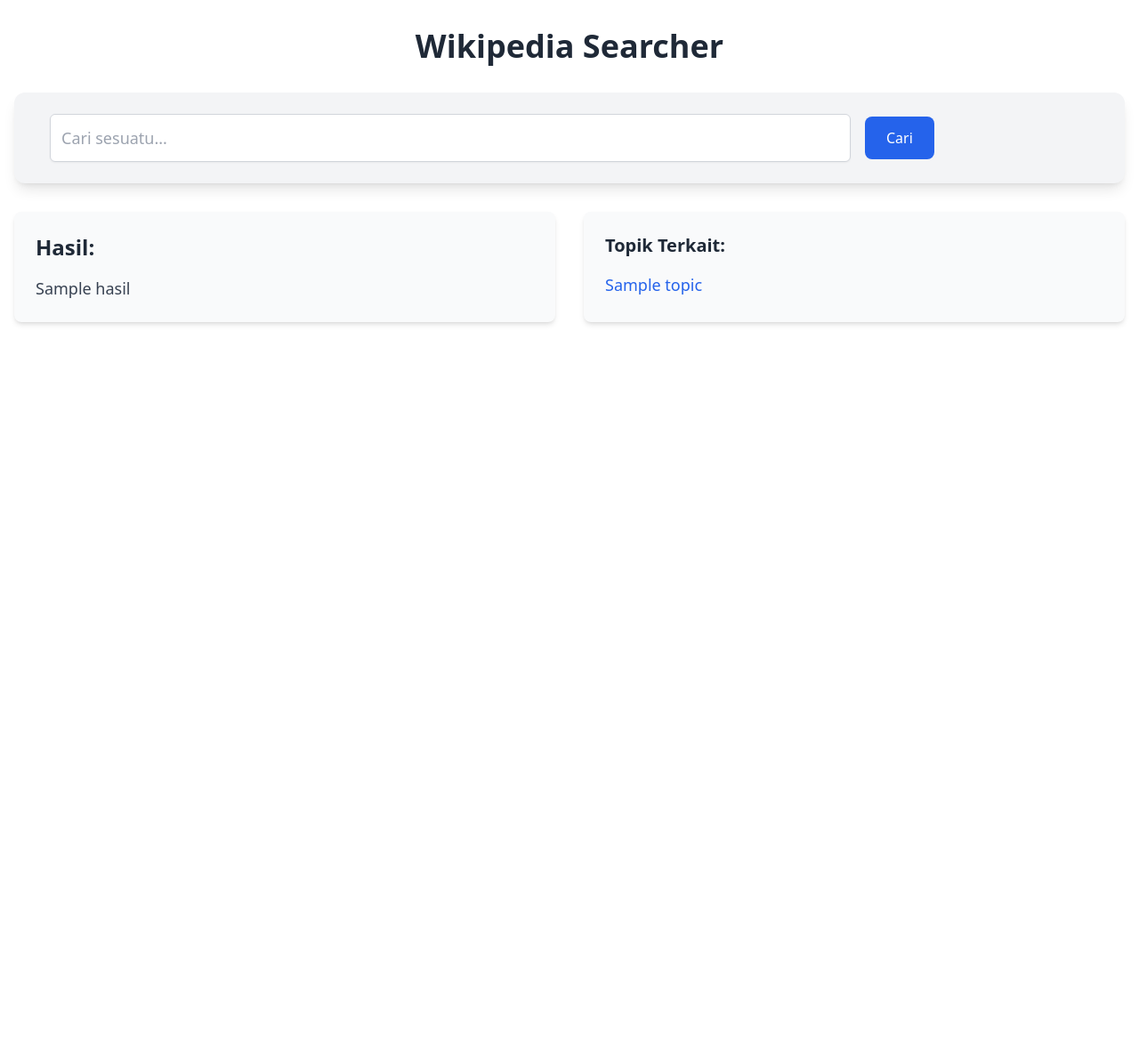
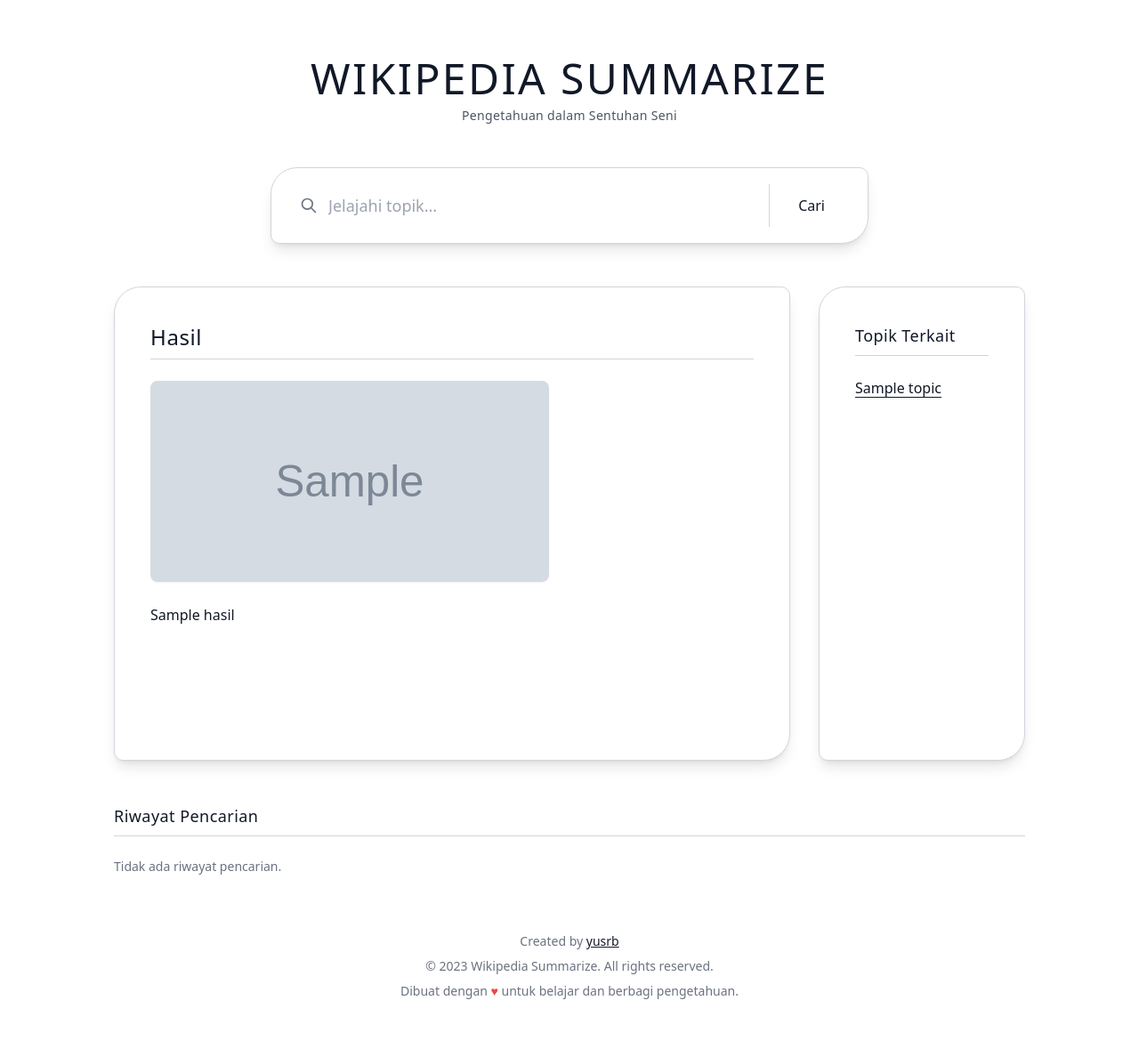
Before and after one commit to yusrb/wikipedia-summerize, a Django app: template project/base/templates/base/index.html in a window 1280 px wide. Shown: the whole page at 89% size. Before the commit the page ends 365 px from the top, so only its background shows below. Run offline with Django 5.2, Linux system fonts and the light colour scheme; the template is opened without the code that fills it: most values are stand-ins (such as "Sample title", 1, 10 or a date in 2020); grey boxes marked "Sample" are stand-in pictures; parts of the project's set-up code (start-up, migrations or seed data) failed here and were passed over; some libraries are stand-ins or nearby versions.

Commit message:
add image and history

```diff
--- a/project/base/templates/base/index.html
+++ b/project/base/templates/base/index.html
@@ -3,40 +3,75 @@
 {% block title %}Wikipedia Searcher{% endblock title %}
 
 {% block content %}
-<div class="max-w-7xl mx-auto px-4 py-8">
-    <h1 class="text-4xl font-bold text-center text-gray-800 mb-8">Wikipedia Searcher</h1>
+<style>
+    .curved-border {
+        border-radius: 30px 10px 30px 10px;
+    }
+</style>
 
-    <form id="search_form" method="post" class="flex flex-col md:flex-row items-center space-y-4 md:space-y-0 md:space-x-4 shadow-lg rounded-xl overflow-hidden bg-gray-100 p-6 mb-8">
+<div class="min-h-screen bg-white text-gray-900 flex flex-col items-center py-16 px-6 font-sans relative overflow-hidden">
+    <header class="w-full max-w-5xl mb-12 text-center relative z-10">
+        <h1 class="text-5xl font-extralight tracking-wider text-gray-900 uppercase">Wikipedia Summarize</h1>
+        <p class="text-sm text-gray-600 mt-2 font-light tracking-wide">Pengetahuan dalam Sentuhan Seni</p>
+    </header>
+
+    <form id="search_form" method="post" class="w-full max-w-2xl flex items-center bg-white p-4 curved-border shadow-lg mb-12 border border-gray-300 hover:border-gray-900 transition-all duration-300">
         {% csrf_token %}
-        <input type="text" id="search_input" name="search_input" placeholder="Cari sesuatu..." value="{{ request.POST.search_input }}" class="w-full md:w-3/4 p-3 border border-gray-300 rounded-md shadow-sm text-lg focus:outline-none focus:ring-2 focus:ring-blue-500" required>
-        <button type="submit" class="px-6 py-3 bg-blue-600 text-white rounded-lg hover:bg-blue-700 focus:ring-4 focus:ring-blue-300 transition w-full md:w-auto">Cari</button>
+        <div class="relative w-full">
+            <svg class="absolute left-4 top-1/2 transform -translate-y-1/2 w-5 h-5 text-gray-500" fill="none" stroke="currentColor" viewBox="0 0 24 24" xmlns="http://www.w3.org/2000/svg"><path stroke-linecap="round" stroke-linejoin="round" stroke-width="2" d="M21 21l-6-6m2-5a7 7 0 11-14 0 7 7 0 0114 0z"></path></svg>
+            <input type="text" id="search_input" name="search_input" placeholder="Jelajahi topik..." value="{{ request.POST.search_input }}" class="w-full pl-12 pr-5 py-3 text-gray-900 bg-transparent focus:outline-none text-lg font-light" required>
+        </div>
+        <button type="submit" class="px-8 py-3 text-gray-900 bg-transparent border-l border-gray-300 hover:bg-gray-100 rounded-r-full transition-all duration-300">Cari</button>
     </form>
 
     {% if error %}
-        <p class="text-red-500 text-center mb-4 text-lg">{{ error }}</p>
+        <p class="text-red-500 text-sm mb-10 font-light text-center tracking-wide">{{ error }}</p>
     {% endif %}
 
-    <div class="grid grid-cols-1 md:grid-cols-2 gap-8">
+    <div class="w-full max-w-5xl grid grid-cols-1 md:grid-cols-4 gap-8 relative z-10">
         {% if hasil %}
-            <div class="bg-gray-50 rounded-lg p-6 shadow-md">
-                <h2 class="text-2xl font-semibold text-gray-800 mb-4">Hasil:</h2>
-                <p class="text-lg text-gray-700 whitespace-pre-wrap text-justify">{{ hasil }}</p>
+            <div class="md:col-span-3 bg-white p-10 curved-border shadow-lg border border-gray-300 hover:border-gray-900 transition-all duration-300">
+                <h2 class="text-2xl font-medium text-gray-900 mb-6 tracking-wide border-b border-gray-300 pb-2">Hasil</h2>
+                {% if page_image %}
+                    <img src="{{ page_image }}" alt="Gambar dari Wikipedia" class="w-full max-w-md h-[50%] rounded-lg mb-6 object-cover shadow-sm">
+                {% endif %}
+                <p class="text-gray-900 leading-relaxed text-justify font-light">{{ hasil }}</p>
             </div>
         {% endif %}
 
         {% if mirip %}
-            <div class="bg-gray-50 rounded-lg p-6 shadow-md">
-                <h3 class="text-xl font-semibold text-gray-800 mb-4">Topik Terkait:</h3>
-                <ul class="space-y-3">
+            <div class="md:col-span-1 bg-white p-10 curved-border shadow-lg border border-gray-300 hover:border-gray-900 transition-all duration-300">
+                <h3 class="text-lg font-medium text-gray-900 mb-6 tracking-wide border-b border-gray-300 pb-2">Topik Terkait</h3>
+                <ul class="space-y-4 text-gray-900 font-light">
                     {% for topic in mirip %}
                         <li>
-                            <a href="javascript:void(0)" onclick="isiInput('{{ topic }}')" class="text-blue-600 hover:text-blue-800 text-lg font-medium transition duration-300 ease-in-out">{{ topic }}</a>
+                            <a href="javascript:void(0)" onclick="isiInput('{{ topic }}')" class="text-gray-900 hover:text-gray-900 underline underline-offset-4 transition-all duration-300">{{ topic }}</a>
                         </li>
                     {% endfor %}
                 </ul>
             </div>
         {% endif %}
     </div>
+
+    <div class="w-full max-w-5xl mt-12">
+        <h3 class="text-lg font-medium text-gray-900 mb-6 tracking-wide border-b border-gray-300 pb-2">Riwayat Pencarian</h3>
+        <ul class="space-y-2 text-gray-900 font-light">
+            {% for item in request.session.search_history %}
+                <li>
+                    <a href="javascript:void(0)" onclick="isiInput('{{ item }}')" class="text-gray-900 hover:text-gray-900 underline underline-offset-4 transition-all duration-300">{{ item }}</a>
+                </li>
+            {% endfor %}
+        </ul>
+        {% if not request.session.search_history %}
+            <p class="text-gray-500 text-sm mt-2 font-light">Tidak ada riwayat pencarian.</p>
+        {% endif %}
+    </div>
+
+    <footer class="w-full max-w-5xl mt-16 text-center text-sm text-gray-500 font-light">
+        <p>Created by <a href="https://github.com/yusrb" target="_blank" class="text-gray-900 hover:text-gray-900 underline transition-all duration-300">yusrb</a></p>
+        <p class="mt-2">© 2023 Wikipedia Summarize. All rights reserved.</p>
+        <p class="mt-2">Dibuat dengan <span class="text-red-500">&hearts;</span> untuk belajar dan berbagi pengetahuan.</p>
+    </footer>
 </div>
 
 <script>
```
Also changed, not shown: project/base/views.py (+21 -5 lines), project/db.sqlite3.
